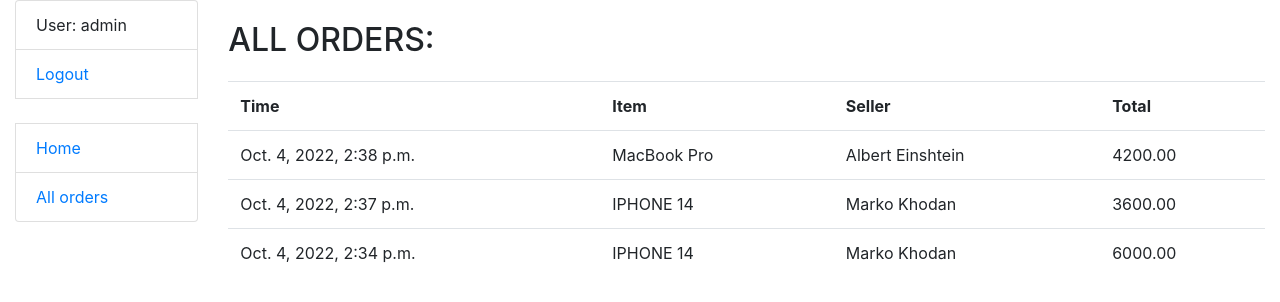
After one commit to MarkoKhodan/online-store, a Django app: page /sale/ in a window 1280 px wide. The commit adds this page. Shown: the top 302 px of the page. Run offline with Django 4.2, Linux system fonts and the light colour scheme; a user stored in the database is signed in; data comes from the database, SQL or seed files in the repository.

Commit message:
Orders list page implemented

```diff
--- a/online_store/settings.py
+++ b/online_store/settings.py
@@ -122,7 +122,7 @@ STATIC_URL = "/static/"
 
 STATICFILES_DIRS = (BASE_DIR / "static",)
 
-STATIC_ROOT = os.path.join(BASE_DIR, 'staticfiles')
+STATIC_ROOT = os.path.join(BASE_DIR, "staticfiles")
 
 # Default primary key field type
 # https://docs.djangoproject.com/en/4.1/ref/settings/#default-auto-field
--- a/store/tests.py
+++ b/store/tests.py
@@ -4,7 +4,9 @@ client = Client()
 
 
 class TestUrl(TestCase):
-    fixtures = ["item.json", ]
+    fixtures = [
+        "item.json",
+    ]
 
     def test_home_page(self):
         response = self.client.get("/")
--- a/store/urls.py
+++ b/store/urls.py
@@ -1,10 +1,11 @@
 from django.urls import path
 
-from store.views import IndexView, SaleCreateView
+from store.views import IndexView, SaleCreateView, Sale, SaleListView
 
 urlpatterns = [
     path("", IndexView.as_view(), name="index"),
-    path("sale/<int:pk>/", SaleCreateView.as_view(), name="sale"),
+    path("sale/<int:pk>/", SaleCreateView.as_view(), name="sale-create"),
+    path("sale/", SaleListView.as_view(), name="sale-list"),
 ]
 
 app_name = "store"
--- a/store/views.py
+++ b/store/views.py
@@ -1,3 +1,4 @@
+from django.contrib.auth.mixins import LoginRequiredMixin
 from django.urls import reverse_lazy
 from django.views import generic
 
@@ -18,16 +19,21 @@ class SaleCreateView(generic.CreateView):
     form_class = SaleForm
     # fields = "__all__"
 
-
     def get_context_data(self, **kwargs):
         # Call the base implementation first to get a context
         context = super().get_context_data(**kwargs)
         # Add in a QuerySet of all the books
-        context['item'] = Item.objects.get(id=self.kwargs['pk'])
+        context["item"] = Item.objects.get(id=self.kwargs["pk"])
         return context
 
     def get_initial(self):
-        Item.objects.get(pk=self.kwargs.get('pk'))
+        Item.objects.get(pk=self.kwargs.get("pk"))
         initial = super(SaleCreateView, self).get_initial()
-        initial['item'] = Item.objects.get(pk=self.kwargs['pk'])
+        initial["item"] = Item.objects.get(pk=self.kwargs["pk"])
         return initial
+
+
+class SaleListView(LoginRequiredMixin, generic.ListView):
+    model = Sale
+    template_name = "order_list.html"
+    ordering = ["-created_at"]
--- a/templates/includes/sidebar.html
+++ b/templates/includes/sidebar.html
@@ -9,6 +9,6 @@
   <br>
 
   <li class="list-group-item"><a href="{% url 'store:index' %}">Home</a></li>
-{#  <li class="list-group-item"><a href="{% url '' %}">All orders</a></li>#}
+  <li class="list-group-item"><a href="{% url 'store:sale-list' %}">All orders</a></li>
 
 </ul>
--- a/templates/index.html
+++ b/templates/index.html
@@ -17,7 +17,7 @@
       <tr>
         <td>{{ item.title }}</td>
         <td>{{ item.price }}</td>
-        <td> <a href="{% url "store:sale" pk=item.id%}" class="btn btn-primary"> BUY </a></td>
+        <td> <a href="{% url "store:sale-create" pk=item.id%}" class="btn btn-primary"> BUY </a></td>
       </tr>
     {% endfor %}
 
--- /dev/null
+++ b/templates/order_list.html
@@ -0,0 +1,25 @@
+{% extends "base.html" %}
+
+{% block content %}
+    <h1>ALL ORDERS:</h1>
+  {% if sale_list %}
+      <table class="table">
+      <tr>
+        <th>Time</th>
+        <th>Item</th>
+        <th>Seller</th>
+        <th>Total</th>
+      </tr>
+      {% for order in sale_list %}
+      <tr>
+        <td>{{ order.created_at }}</td>
+        <td>{{ order.item}}</td>
+        <td>{{ order.seller }}</td>
+        <td>{{ order.total_cost }}</td>
+      </tr>
+      {% endfor %}
+       </table>
+  {% else %}
+    <p>There are no orders yet</p>
+  {% endif %}
+{% endblock %}
```
Also changed, not shown: store/forms.py (+4 -4 lines).
